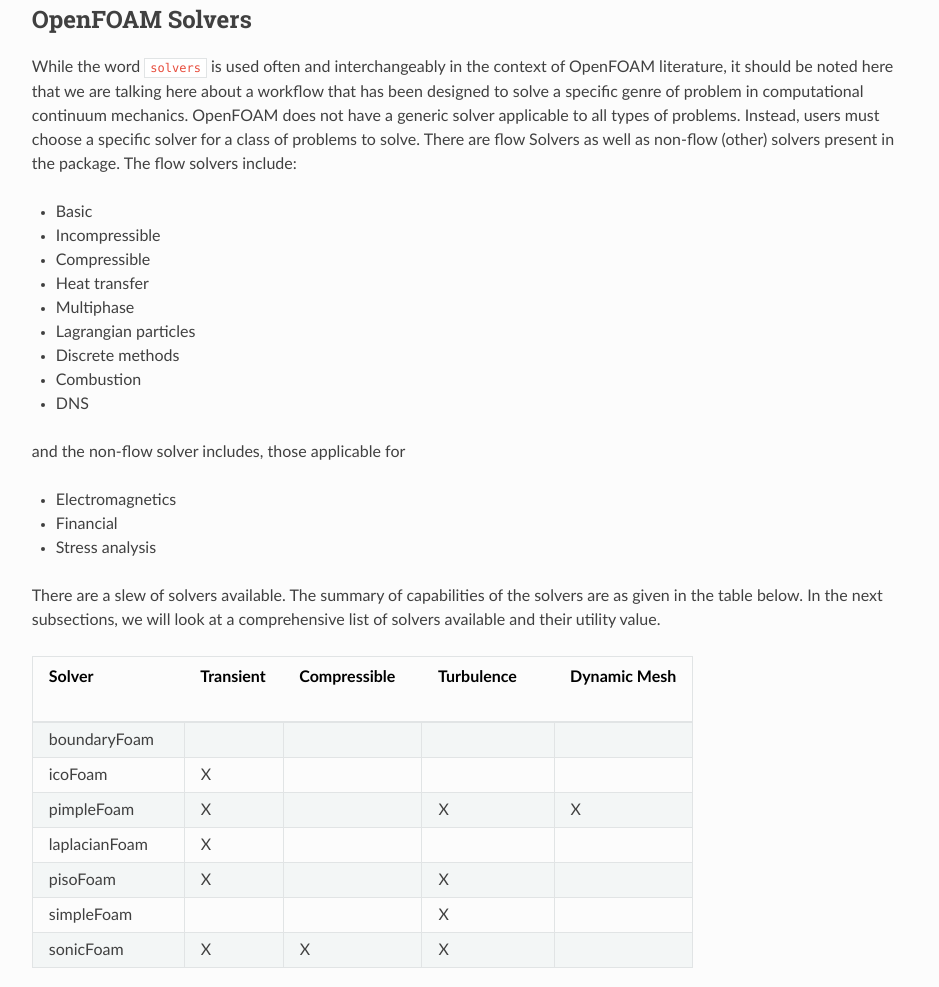
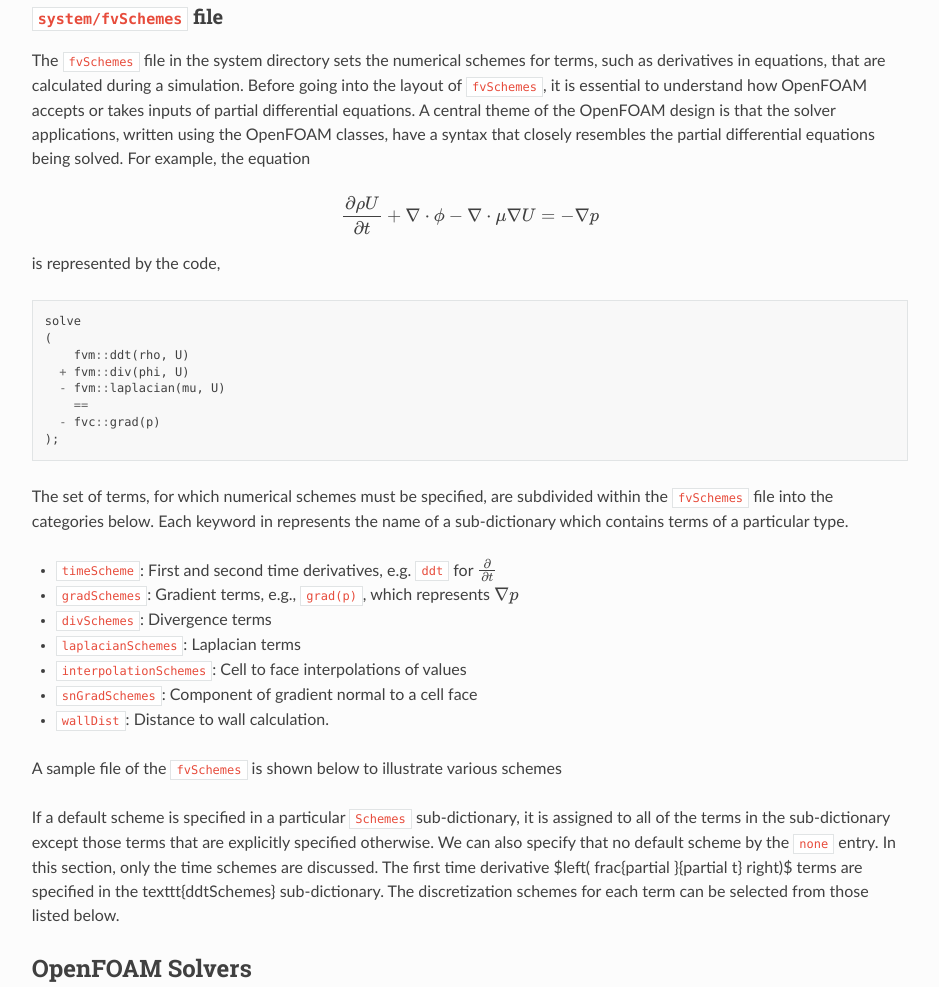
Before and after one commit to NHERI-SimCenter/CFD-Notebooks, a plain HTML site: page docs/lectures/beginner/lecture02.html in a window 1280 px wide. Shown: the part 4061-5048 px from the top of the page, without its empty margins (320-1259 px from the left). Drawn offline with nearby package versions, Linux system fonts and the light colour scheme; some packages are replaced by stand-ins of ours.

Commit message:
Updates to lecture 02

```diff
--- a/docs/lectures/beginner/lecture02.html
+++ b/docs/lectures/beginner/lecture02.html
@@ -272,6 +272,35 @@
 <p>The <code class="docutils literal notranslate"><span class="pre">relaxationFactors</span></code> controls the stability of a computation, particularly in solving steady-state problems. Relaxation factors play a vital role in determining the rate of convergence for CFD simulation. When the relaxation factor is less than one it is said to be under relaxed else it is called over relaxed. When the under relaxed values are applied to the successive iterations of the point iterative techniques such as Gauss-Seidel method, the convergence rate of the solution increases. We will discuss the topic of relaxation further in the advanced tutorials.</p>
 <p>The last topic is of <strong>pressure referencing</strong>. In a closed incompressible system, the pressure is relative. In otherwords, it is the pressure range that matters not the absolute values. In these cases, the solver sets a reference level equal to <code class="docutils literal notranslate"><span class="pre">pRefValue</span></code> in the cell <code class="docutils literal notranslate"><span class="pre">pRefCell</span></code>. These entries are generally stored in the <code class="docutils literal notranslate"><span class="pre">SIMPLE</span></code>, <code class="docutils literal notranslate"><span class="pre">PISO</span></code> or <code class="docutils literal notranslate"><span class="pre">PIMPLE</span></code> sub-dictionaries and are used by those solvers that require them when the case demands it. We will again address these issues later in the advanced tutorials.</p>
 </div>
+<div class="section" id="system-fvschemes-file">
+<h3><code class="docutils literal notranslate"><span class="pre">system/fvSchemes</span></code> file<a class="headerlink" href="#system-fvschemes-file" title="Permalink to this headline">¶</a></h3>
+<p>The <code class="docutils literal notranslate"><span class="pre">fvSchemes</span></code> file in the system directory sets the numerical schemes for terms, such as derivatives in equations, that are calculated during a simulation. Before going into the layout of <code class="docutils literal notranslate"><span class="pre">fvSchemes</span></code>, it is essential to understand how OpenFOAM accepts or takes inputs of partial differential equations. A central theme of the OpenFOAM design is that the solver applications, written using the OpenFOAM classes, have a syntax that closely resembles the partial differential equations being solved. For example, the equation</p>
+<div class="math notranslate nohighlight">
+\[\frac{\partial \rho U }{\partial t} + \nabla \cdot \phi - \nabla \cdot \mu \nabla U = - \nabla p\]</div>
+<p>is represented by the code,</p>
+<div class="highlight-c notranslate"><div class="highlight"><pre><span></span><span class="n">solve</span>
+<span class="p">(</span>
+    <span class="n">fvm</span><span class="o">::</span><span class="n">ddt</span><span class="p">(</span><span class="n">rho</span><span class="p">,</span> <span class="n">U</span><span class="p">)</span>
+  <span class="o">+</span> <span class="n">fvm</span><span class="o">::</span><span class="n">div</span><span class="p">(</span><span class="n">phi</span><span class="p">,</span> <span class="n">U</span><span class="p">)</span>
+  <span class="o">-</span> <span class="n">fvm</span><span class="o">::</span><span class="n">laplacian</span><span class="p">(</span><span class="n">mu</span><span class="p">,</span> <span class="n">U</span><span class="p">)</span>
+    <span class="o">==</span>
+  <span class="o">-</span> <span class="n">fvc</span><span class="o">::</span><span class="n">grad</span><span class="p">(</span><span class="n">p</span><span class="p">)</span>
+<span class="p">);</span>
+</pre></div>
+</div>
+<p>The set of terms, for which numerical schemes must be specified, are subdivided within the <code class="docutils literal notranslate"><span class="pre">fvSchemes</span></code> file into the categories below. Each keyword in represents the name of a sub-dictionary which contains terms of a particular type.</p>
+<ul class="simple">
+<li><p><code class="docutils literal notranslate"><span class="pre">timeScheme</span></code>: First and second time derivatives, e.g. <code class="docutils literal notranslate"><span class="pre">ddt</span></code> for <span class="math notranslate nohighlight">\(\frac{\partial }{\partial t}\)</span></p></li>
+<li><p><code class="docutils literal notranslate"><span class="pre">gradSchemes</span></code>: Gradient terms, e.g., <code class="docutils literal notranslate"><span class="pre">grad(p)</span></code>, which represents <span class="math notranslate nohighlight">\(\nabla p\)</span></p></li>
+<li><p><code class="docutils literal notranslate"><span class="pre">divSchemes</span></code>: Divergence terms</p></li>
+<li><p><code class="docutils literal notranslate"><span class="pre">laplacianSchemes</span></code>: Laplacian  terms</p></li>
+<li><p><code class="docutils literal notranslate"><span class="pre">interpolationSchemes</span></code>: Cell to face interpolations of values</p></li>
+<li><p><code class="docutils literal notranslate"><span class="pre">snGradSchemes</span></code>: Component of gradient normal to a cell face</p></li>
+<li><p><code class="docutils literal notranslate"><span class="pre">wallDist</span></code>: Distance to wall calculation.</p></li>
+</ul>
+<p>A sample file of the <code class="docutils literal notranslate"><span class="pre">fvSchemes</span></code> is shown below to illustrate various schemes</p>
+<p>If a default scheme is specified in a particular <code class="docutils literal notranslate"><span class="pre">Schemes</span></code> sub-dictionary, it is assigned to all of the terms in the sub-dictionary except those terms that are explicitly specified otherwise. We can also specify that no default scheme by the <code class="docutils literal notranslate"><span class="pre">none</span></code> entry. In this section, only the time schemes are discussed. The first time derivative $left( frac{partial }{partial t} right)$ terms are specified in the texttt{ddtSchemes} sub-dictionary. The discretization schemes for each term can be selected from those listed below.</p>
+</div>
 </div>
 <div class="section" id="openfoam-solvers">
 <h2>OpenFOAM Solvers<a class="headerlink" href="#openfoam-solvers" title="Permalink to this headline">¶</a></h2>
```
Also changed, not shown: docs/_sources/lectures/beginner/lecture02.rst.txt, docs/searchindex.js.
